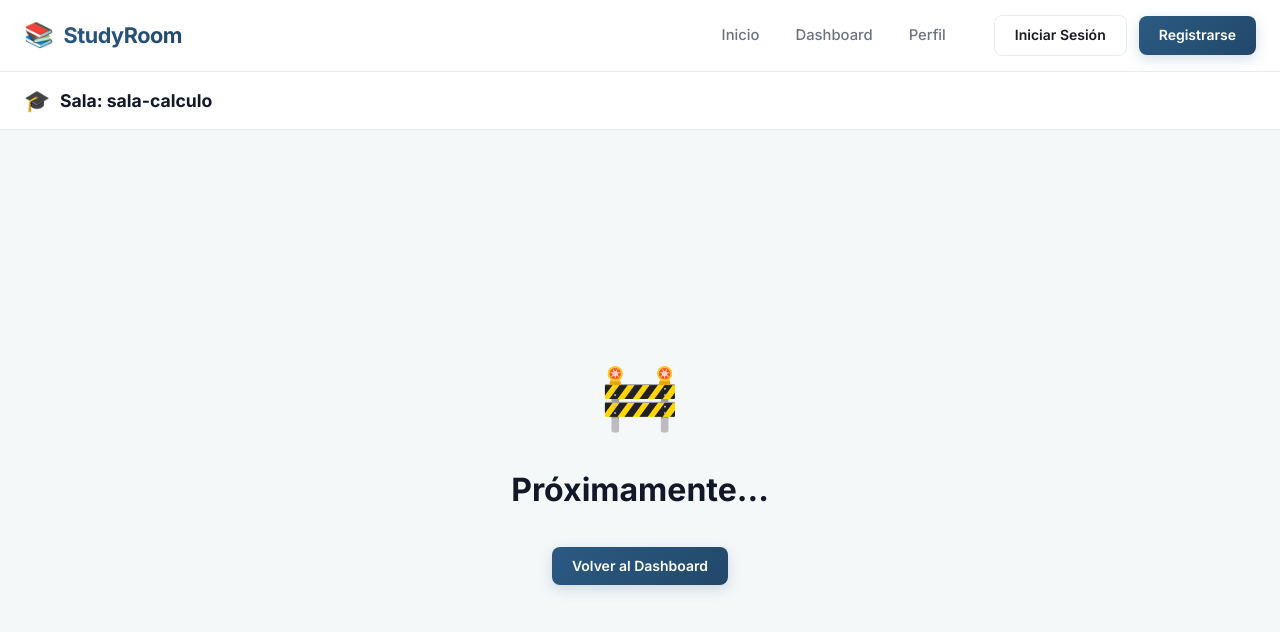
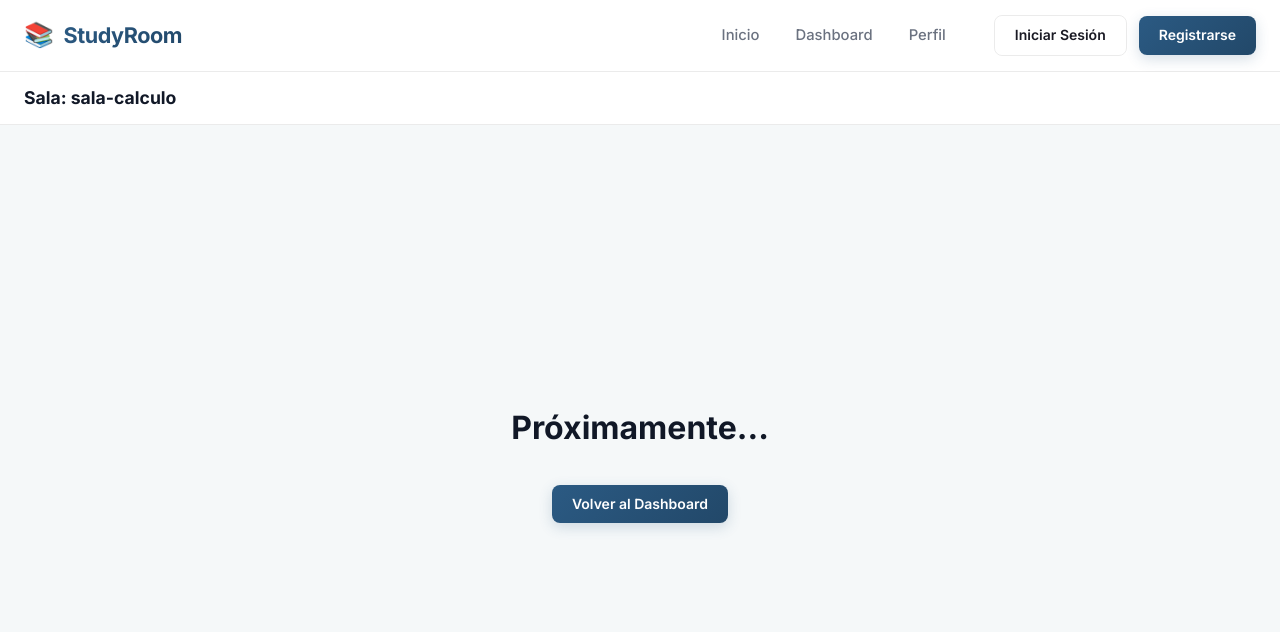
Before and after one commit to torvaldXD/miniproyecto2_frontend, a React (Vite) app: page /room/sala-calculo in a window 1280 px wide. Shown: the top 632 px of the page. Built offline with nearby package versions, Linux system fonts and the light colour scheme.

Commit message:
style: remove emojis from room placeholder

```diff
--- a/src/pages/Room.jsx
+++ b/src/pages/Room.jsx
@@ -35,13 +35,11 @@ export default function Room() {
       {/* Room header */}
       <header className="room__header">
         <h1 className="room__title">
-          <span className="room__title-icon" aria-hidden="true">🎓</span>
           Sala: {id}
         </h1>
       </header>
 
       <div className="room__content" style={{ display: 'flex', flexDirection: 'column', alignItems: 'center', justifyContent: 'center', minHeight: '60vh', textAlign: 'center' }}>
-        <span style={{ fontSize: '4rem', marginBottom: '1rem' }}>🚧</span>
         <h2 style={{ fontSize: '2rem', color: 'var(--color-text-bright)' }}>Próximamente...</h2>
         <Link to="/dashboard" className="navbar__btn navbar__btn--primary" style={{ marginTop: '2rem', textDecoration: 'none' }}>
           Volver al Dashboard
```
